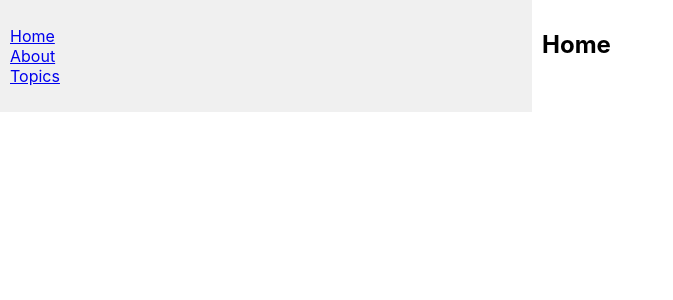
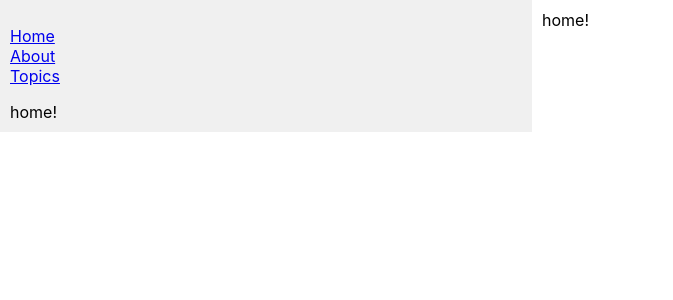
Before and after one commit to tkinzer/KinzerAppOnboard, a React (Create React App) app in the folder src/client/: page / in a window 1280 px wide. Shown: the top 300 px of the page, without its empty margins (0-673 px from the left). Built offline with nearby package versions, Linux system fonts and the light colour scheme.

Commit message:
Settings up Detailed Routing

```diff
--- a/src/client/src/App.js
+++ b/src/client/src/App.js
@@ -1,6 +1,35 @@
 import React from "react";
 import { BrowserRouter as Router, Route, Link } from "react-router-dom";
 import "./App.css"
+
+const routes = [
+  {
+    path: "/",
+    exact: true,
+    sidebar: () => <div>home!</div>,
+    main: () => <h2>Home</h2>
+  },
+  {
+    path: "/bubblegum",
+    sidebar: () => <div>bubblegum!</div>,
+    main: () => <h2>Bubblegum</h2>
+  },
+  {
+    path: "/shoelaces",
+    sidebar: () => <div>shoelaces!</div>,
+    main: () => <h2>Shoelaces</h2>
+  },
+  {
+    path: "/about",
+    sidebar: () => <div>shoelaces!</div>,
+    main: () => <h2>Shoelaces</h2>
+  },
+  {
+    path: "/topics",
+    sidebar: () => <div>Topics!</div>,
+    main: () => <h2>Tim Loves</h2>
+  }
+]
 
 const App = () => (
   <Router>
@@ -13,11 +42,38 @@ const App = () => (
         }}
       >
         <Header />
+          {routes.map((route, index) => (
+            // You can render a <Route> in as many places
+            // as you want in your app. It will render along
+            // with any other <Route>s that also match the URL.
+            // So, a sidebar or breadcrumbs or anything else
+            // that requires you to render multiple things
+            // in multiple places at the same URL is nothing
+            // more than multiple <Route>s.
+            <Route
+              key={index}
+              path={route.path}
+              exact={route.exact}
+              component={route.sidebar}
+            />
+          ))}
       </div>
       <div style={{ flex: 1, padding: "10px" }}>
-        <Route exact path="/" component={Home} />
-        <Route path="/about" component={About} />
-        <Route path="/topics" component={Topics} />
+          {routes.map((route, index) => (
+            // You can render a <Route> in as many places
+            // as you want in your app. It will render along
+            // with any other <Route>s that also match the URL.
+            // So, a sidebar or breadcrumbs or anything else
+            // that requires you to render multiple things
+            // in multiple places at the same URL is nothing
+            // more than multiple <Route>s.
+            <Route
+              key={index}
+              path={route.path}
+              exact={route.exact}
+              component={route.sidebar}
+            />
+          ))}
       </div>
     </div>
   </Router>
```
